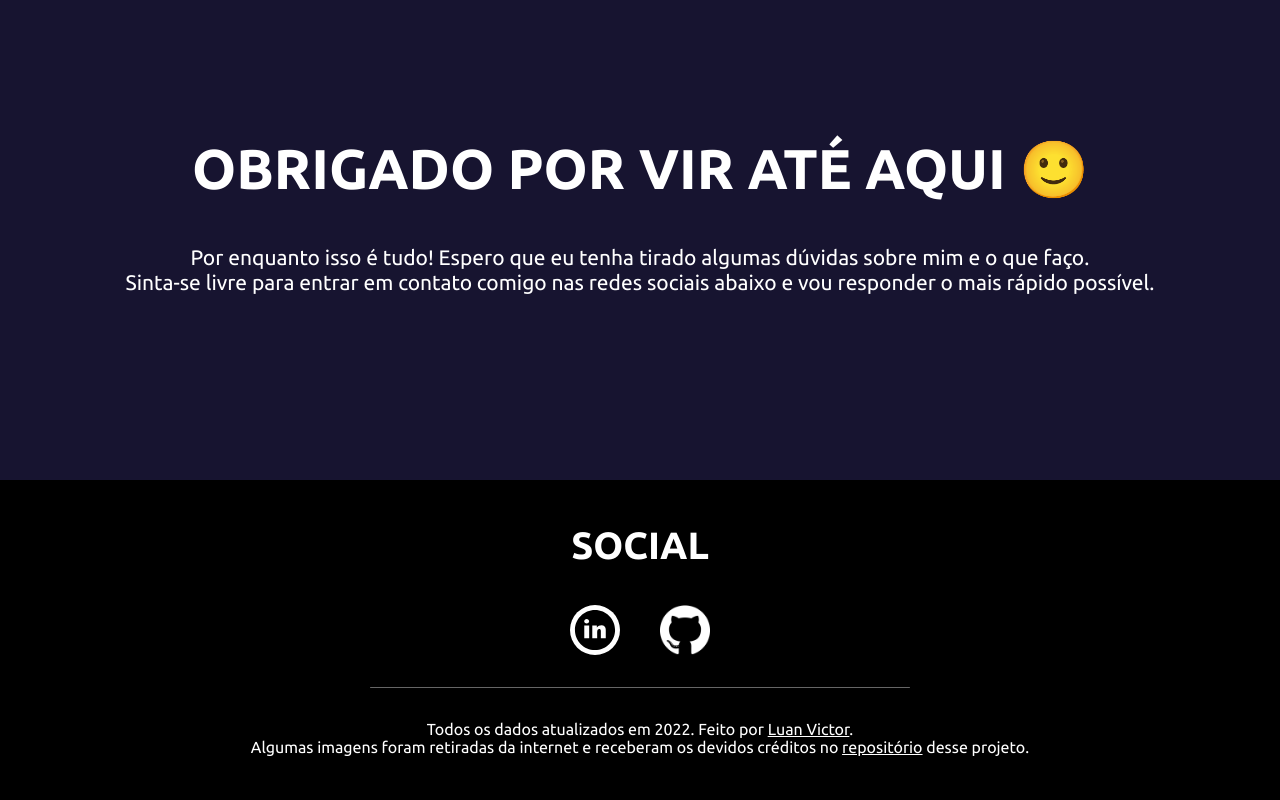
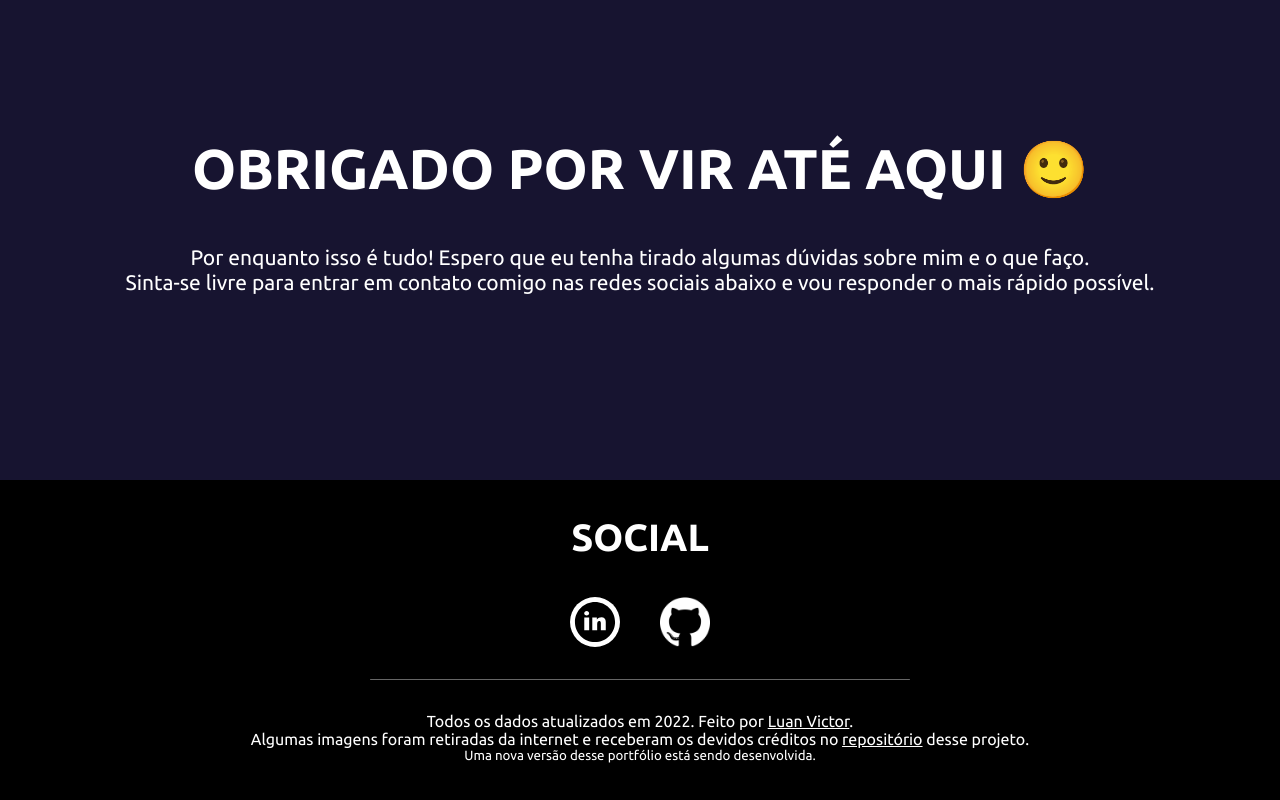
Before and after one commit to Luzin7/my-portfolio, a React (Create React App) app: page / in a window 1280 px wide. Shown: the part 5552-6352 px from the top of the page. Built offline with nearby package versions, Linux system fonts and the light colour scheme.

Commit message:
update(Footer.jsx): adiciona aviso

```diff
--- a/src/components/Footer.jsx
+++ b/src/components/Footer.jsx
@@ -67,6 +67,7 @@ function Footer() {
         </a>{" "}
         desse projeto.
       </span>
+      <small>Uma nova versão desse portfólio está sendo desenvolvida.</small>
     </footer>
   );
 }
```
